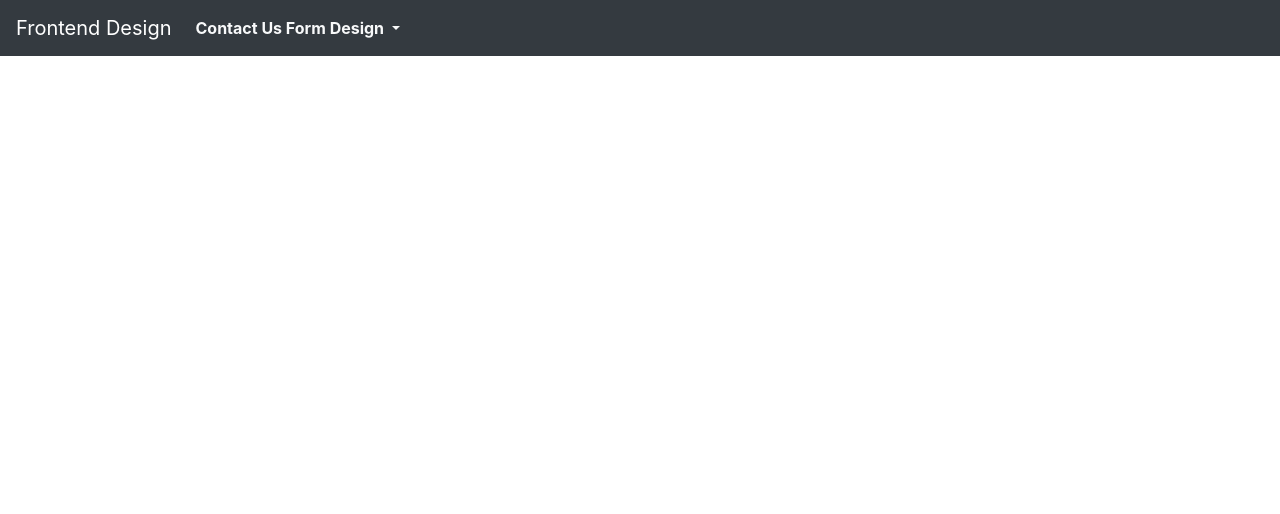
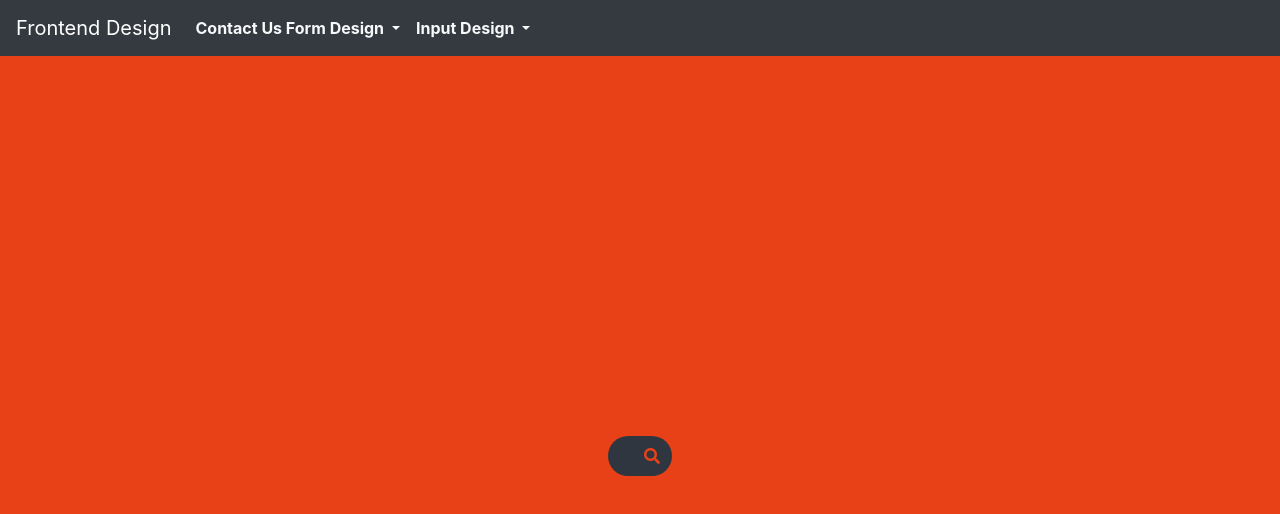
Before and after one commit to zerogpm/FontEnd-Design, a Vue app: page /input in a window 1280 px wide. Shown: the top 514 px of the page. Built offline with nearby package versions, Linux system fonts and the light colour scheme.

Commit message:
add hover search

```diff
--- /dev/null
+++ b/src/app/input/components/Hover-Search.vue
@@ -0,0 +1,76 @@
+<template>
+    <div class="container-fluid">
+        <div class="row justify-content-center align-items-center row--height container-fluid__background--orange">
+            <div class="col-sm-10 text-center">
+                <div class="hover-search-box">
+                    <input class="hover-search-box__input" type="text" name="" placeholder="Type to search">
+                    <a class="hover-search-box__search-btn" href="#">
+                        <i class="fas fa-search"></i>
+                    </a>
+                </div>
+            </div>
+        </div>
+    </div>
+</template>
+
+<script>
+  export default {
+    name: "Hover-Search"
+  }
+</script>
+
+<style lang="scss" scoped>
+    .row--height {
+        height: 100vh
+    }
+
+    .container-fluid__background--orange {
+        background: #e84118;
+    }
+
+    .hover-search-box {
+        position: absolute;
+        top: 50%;
+        left: 50%;
+        transform: translate(-50%, -50%);
+        background: #2f3640;
+        height: 40px;
+        border-radius: 40px;
+        padding: 10px;
+
+        &__search-btn {
+            color: #e84118;
+            float: right;
+            width: 40px;
+            height: 40px;
+            border-radius: 50%;
+            display: flex;
+            justify-content: center;
+            align-items: center;
+            transform: translate(10px, -10px);
+            text-decoration: none;
+        }
+
+        &:hover > &__search-btn {
+            background: white;
+        }
+
+        &__input {
+            border: none;
+            background: none;
+            outline: none;
+            float: left;
+            color: white;
+            font-size: 16px;
+            transition: 0.4s;
+            line-height: 20px;
+            width: 0;
+            transform: translate(5px,-1px);
+        }
+
+        &:hover > &__input {
+            width: 240px;
+            padding: 0 6px;
+        }
+    }
+</style>
--- a/src/components/HeaderNav.vue
+++ b/src/components/HeaderNav.vue
@@ -19,6 +19,15 @@
               <a class="dropdown-item" href="#">Something else here</a>
             </div>
           </li>
+
+          <li class="nav-item dropdown">
+            <a class="nav-link dropdown-toggle text-light font-weight-bold" href="#" id="inputDesign" role="button" data-toggle="dropdown" aria-haspopup="true" aria-expanded="false">
+              Input Design
+            </a>
+            <div class="dropdown-menu" aria-labelledby="navbarDropdown">
+              <router-link :to="{ name: 'hoverSearch' }" tag="li" class="dropdown-item">Search Box</router-link>
+            </div>
+          </li>
         </ul>
       </div>
     </nav>
--- a/src/routes.js
+++ b/src/routes.js
@@ -1,7 +1,9 @@
 import SiderForm from './app/form/components/SlidingSiderForm'
+import HoverSearch from './app/input/components/Hover-Search'
 import Banner from './components/Banner'
 
 export const routes = [
   { path: '', component: Banner },
-  { path: '/form', component: SiderForm, name: 'slidingSiderForm' }
+  { path: '/form', component: SiderForm, name: 'slidingSiderForm' },
+  { path: '/input', component: HoverSearch, name: 'hoverSearch' }
 ]
```
